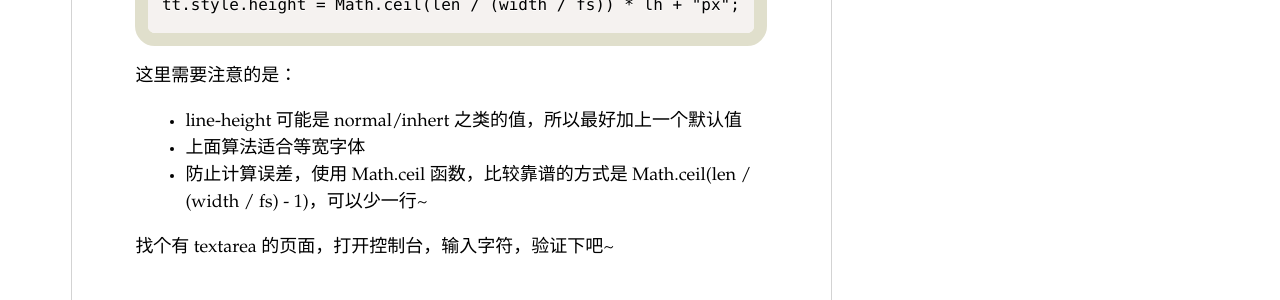
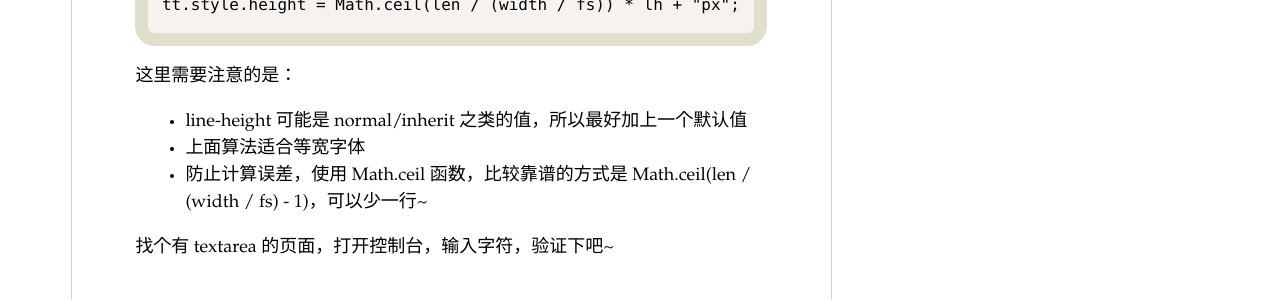
Before and after one commit to barretlee/snippets, a Jekyll site: the page built from _posts/2014-12-04-textarea-auto-height.md, in a window 1280 px wide. Shown: the part 647-947 px from the top of the page. Built offline with Jekyll 4.4.1, drawn with Linux system fonts in a browser that asks for light colours; Markdown is read by kramdown in place of the engine named in the settings; comment, search, counter and statistics services are not loaded.

Commit message:
Update 2014-12-04-textarea-auto-height.md

```diff
--- a/_posts/2014-12-04-textarea-auto-height.md
+++ b/_posts/2014-12-04-textarea-auto-height.md
@@ -20,7 +20,7 @@ tags: 问答 textarea 自适应
 
 这里需要注意的是：
 
-- line-height 可能是 normal/inhert 之类的值，所以最好加上一个默认值
+- line-height 可能是 normal/inherit 之类的值，所以最好加上一个默认值
 - 上面算法适合等宽字体
 - 防止计算误差，使用 Math.ceil 函数，比较靠谱的方式是 Math.ceil(len / (width / fs) - 1)，可以少一行~
 
```
